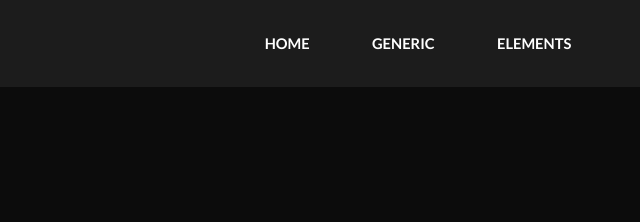
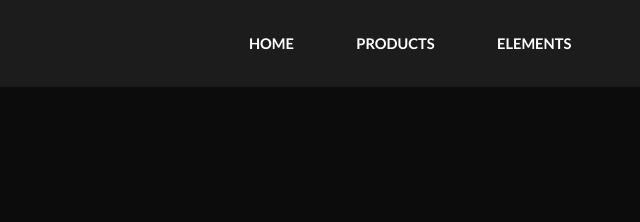
Before and after one commit to atrocria/design2, a plain HTML site: page index.html in a window 1280 px wide. Shown: the top 222 px of the page, 632-1272 px from the left. Drawn offline with Linux system fonts and the light colour scheme.

Commit message:
kjsvc
akb

```diff
--- a/introspect/index.html
+++ b/index.html
@@ -9,7 +9,7 @@
 			<header id="header"><div class="inner">
 					<a href="index.html" class="logo">introspect</a>
 					<nav id="nav"><a href="index.html">Home</a>
-						<a href="generic.html">Generic</a>
+						<a href="generic.html">Products</a>
 						<a href="elements.html">Elements</a>
 					</nav></div>
 			</header><a href="#menu" class="navPanelToggle"><span class="fa fa-bars"></span></a>
```
Also changed, not shown: assets/css/font-awesome.min.css (renamed from introspect/assets/css/font-awesome.min.css), assets/css/main.css (renamed from introspect/assets/css/main.css), assets/fonts/fontawesome-webfont.ttf (renamed from introspect/assets/fonts/fontawesome-webfont.ttf), assets/fonts/fontawesome-webfont.woff (renamed from introspect/assets/fonts/fontawesome-webfont.woff), assets/fonts/fontawesome-webfont.woff2 (renamed from introspect/assets/fonts/fontawesome-webfont.woff2), assets/js/jquery.min.js (added), assets/js/main.js (renamed from introspect/assets/js/main.js), assets/js/skel.min.js (added), assets/js/util.js (renamed from introspect/assets/js/util.js), elements.html (renamed from introspect/elements.html), generic.html (renamed from introspect/generic.html), images/pic01.jpg (renamed from introspect/images/pic01.jpg), images/pic02.jpg (renamed from introspect/images/pic02.jpg), introspect/assets/js/jquery.min.js (deleted), 1 more files, 4 other files.
